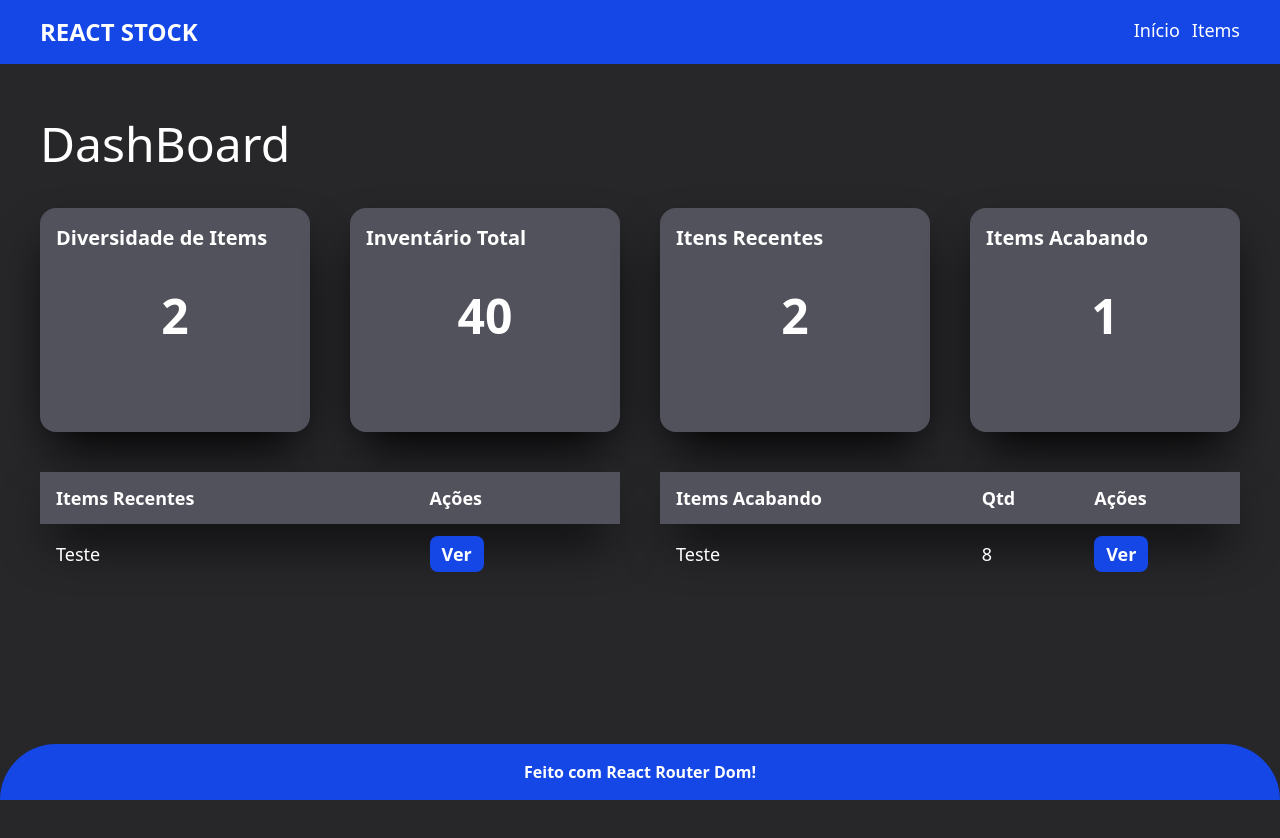
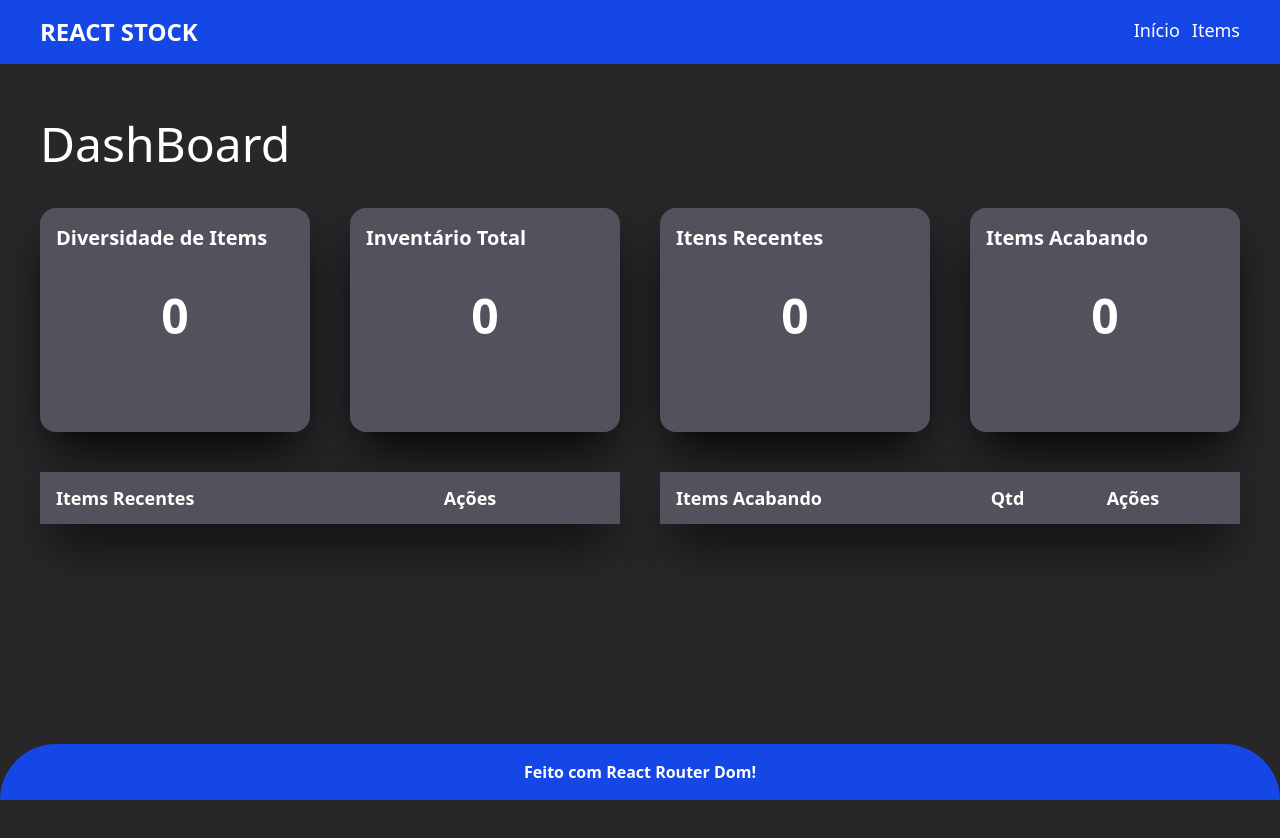
Before and after one commit to pedroagustoluiz/dashboard, a React (Vite) app: page / in a window 1280 px wide. Shown: the top 838 px of the page. Built offline with nearby package versions, Linux system fonts and the light colour scheme.

Commit message:
Home page com dados dinâmicos

```diff
--- a/src/contexts/ItemsContext.tsx
+++ b/src/contexts/ItemsContext.tsx
@@ -8,6 +8,7 @@ export interface Item {
   priceItem?: number;
   category?: string;
   description?: string;
+  date?: string;
 }
 
 interface ItemContextType {
--- a/src/pages/Home.tsx
+++ b/src/pages/Home.tsx
@@ -1,18 +1,52 @@
+import { useContext } from "react";
 import Button from "../components/Button";
 import MainTitle from "../components/MainTitle";
 import { Square } from "../components/Square";
+import { ItemsContext, type Item } from "../contexts/ItemsContext";
 
 const Home = () => {
+  const context = useContext(ItemsContext);
+
+  if (!context) {
+    throw new Error("contexto vazio");
+  }
+  const { items } = context;
+
+  const totalAmount = () => {
+    return items.reduce((total, item) => total + (item.amount ?? 0), 0);
+  };
+
+  const recentItems = () => {
+    const recentItems: Item[] = [];
+
+    items.forEach((item) => {
+      if (item.date === new Date().toISOString().split("T")[0]) {
+        recentItems.push(item);
+      }
+    });
+
+    return recentItems;
+  };
+
+  const endItems = () => {
+    const result: Item[] = [];
+    items.forEach((item) => {
+      if (item.amount !== undefined && item.amount <= 5) {
+        result.push(item);
+      }
+    });
+    return result;
+  };
   return (
-    <div>
+    <>
       <MainTitle title="DashBoard" />
       <div className="grid grid-cols-4 gap-10 place-items-center">
-        <Square title="Diversidade de Items" number={2} />
-        <Square title="Inventário Total" number={40} />
-        <Square title="Itens Recentes" number={2} />
-        <Square title="Items Acabando" number={1} />
+        <Square title="Diversidade de Items" number={items.length} />
+        <Square title="Inventário Total" number={totalAmount()} />
+        <Square title="Itens Recentes" number={recentItems().length} />
+        <Square title="Items Acabando" number={endItems().length} />
         <div className="col-span-2 grid-rows-2 w-full">
-          <table className="table-auto w-full">
+          <table className="table-auto h-full w-full">
             <thead className="h-12 shadow-2xl shadow-black bg-zinc-600 text-lg text-white">
               <tr>
                 <th className="px-4 py-3 text-left">Items Recentes</th>
@@ -20,12 +54,14 @@ const Home = () => {
               </tr>
             </thead>
             <tbody className="text-lg">
+              {items.map((item) => (
                 <tr>
-                <td className="px-4 py-3">Teste</td>
+                  <td className="px-4 py-3">{item.name}</td>
                   <td className="px-4 py-3">
                     <Button text="Ver" color="bg-blue-700" />
                   </td>
                 </tr>
+              ))}
             </tbody>
           </table>
         </div>
@@ -39,18 +75,20 @@ const Home = () => {
               </tr>
             </thead>
             <tbody className="text-lg">
-              <tr>
-                <td className="px-4 py-3">Teste</td>
-                <td className="px-4 py-3">8</td>
+              {endItems().map((item) => (
+                <tr key={item.id}>
+                  <td className="px-4 py-3">{item.name}</td>
+                  <td className="px-4 py-3">{item.amount}</td>
                   <td className="px-4 py-3">
                     <Button text="Ver" color="bg-blue-700" />
                   </td>
                 </tr>
+              ))}
             </tbody>
           </table>
         </div>
       </div>
-    </div>
+    </>
   );
 };
 
--- a/src/pages/NewItem.tsx
+++ b/src/pages/NewItem.tsx
@@ -24,9 +24,14 @@ const NewItem = () => {
       priceItem: priceItem,
       category: category,
       description: description,
+      date: new Date().toISOString().split('T')[0],
     };
     setItems((prevItems) => [...prevItems, newItem]);
-
+    setNameItem("");
+    setAmountItem(0);
+    setPriceItem(0);
+    setCategory("");
+    setDescription("");
     return alert(`Item Salvo! ${nameItem}`);
   };
 
```
Lines whose indentation alone changed are shown as unchanged.
